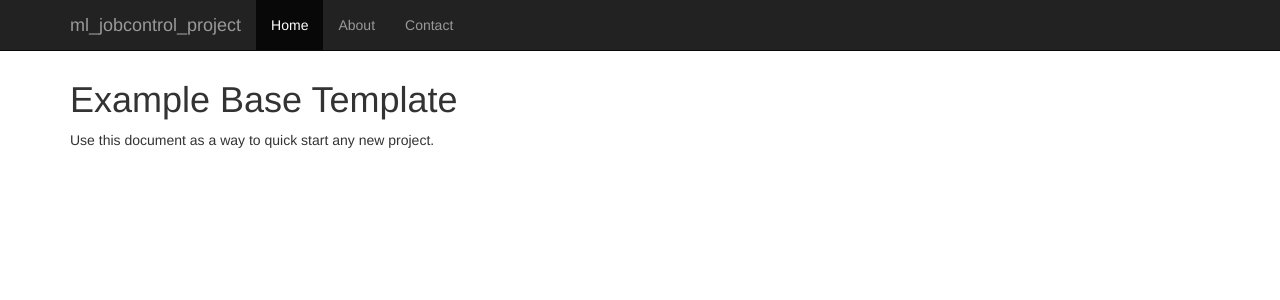
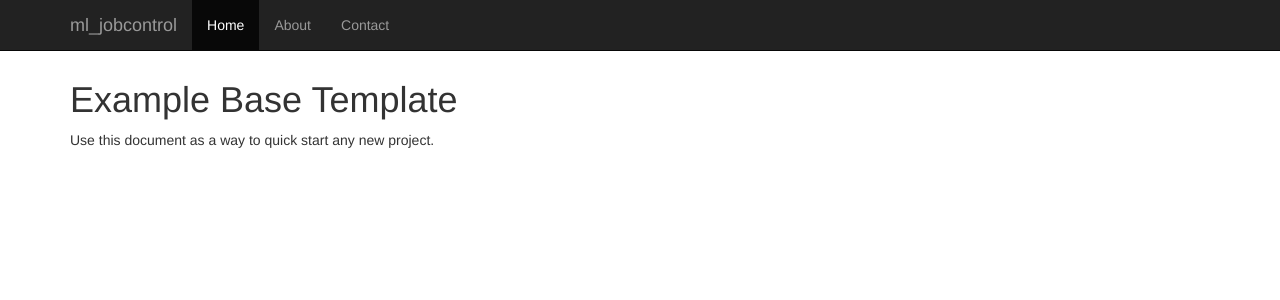
Before and after one commit to jeffamaxey/ml_jobcontrol, a Django app: page / in a window 1280 px wide. Shown: the top 300 px of the page. Run offline with Django 3.2, Linux system fonts and the light colour scheme; some libraries are stand-ins or nearby versions.

Commit message:
ml_jobcontrol_project -> ml_jobcontrol

```diff
--- a/ml_jobcontrol/ml_jobcontrol/urls.py
+++ b/ml_jobcontrol/ml_jobcontrol/urls.py
@@ -11,8 +11,8 @@ urlpatterns = patterns('',
     url(r'^$', TemplateView.as_view(template_name='base.html')),
 
     # Examples:
-    # url(r'^$', 'ml_jobcontrol_project.views.home', name='home'),
-    # url(r'^ml_jobcontrol_project/', include('ml_jobcontrol_project.foo.urls')),
+    # url(r'^$', 'ml_jobcontrol.views.home', name='home'),
+    # url(r'^ml_jobcontrol/', include('ml_jobcontrol.foo.urls')),
 
     # Uncomment the admin/doc line below to enable admin documentation:
     # url(r'^admin/doc/', include('django.contrib.admindocs.urls')),
--- a/ml_jobcontrol/ml_jobcontrol/wsgi.py
+++ b/ml_jobcontrol/ml_jobcontrol/wsgi.py
@@ -1,5 +1,5 @@
 """
-WSGI config for ml_jobcontrol_project project.
+WSGI config for ml_jobcontrol project.
 
 This module contains the WSGI application used by Django's development server
 and any production WSGI deployments. It should expose a module-level variable
@@ -24,7 +24,7 @@ path.append(SITE_ROOT)
 # if running multiple sites in the same mod_wsgi process. To fix this, use
 # mod_wsgi daemon mode with each site in its own daemon process, or use
 # os.environ["DJANGO_SETTINGS_MODULE"] = "jajaja.settings"
-os.environ.setdefault("DJANGO_SETTINGS_MODULE", "ml_jobcontrol_project.settings.production")
+os.environ.setdefault("DJANGO_SETTINGS_MODULE", "ml_jobcontrol.settings.production")
 
 # This application object is used by any WSGI server configured to use this
 # file. This includes Django's development server, if the WSGI_APPLICATION
--- a/ml_jobcontrol/templates/base.html
+++ b/ml_jobcontrol/templates/base.html
@@ -3,7 +3,7 @@
 <html lang="en">
   <head>
     <meta charset="utf-8">
-    <title>{% block title %}ml_jobcontrol_project{% endblock title %}</title>
+    <title>{% block title %}ml_jobcontrol{% endblock title %}</title>
     <meta name="viewport" content="width=device-width, initial-scale=1.0">
     <meta name="description" content="">
     <meta name="author" content="">
@@ -22,10 +22,10 @@
     <![endif]-->
 
     <!-- This file store project specific CSS -->
-    <link href="{% static 'css/ml_jobcontrol_project.css' %}" rel="stylesheet">
+    <link href="{% static 'css/ml_jobcontrol.css' %}" rel="stylesheet">
 
     <!-- Use this to quickly test CSS changes in a template,
-        then move to ml_jobcontrol_project.css -->
+        then move to ml_jobcontrol.css -->
     {% block extra_css %}{% endblock extra_css %}
   </head>
 
@@ -39,7 +39,7 @@
             <span class="icon-bar"></span>
             <span class="icon-bar"></span>
           </button>
-          <a class="navbar-brand" href="#">ml_jobcontrol_project</a>
+          <a class="navbar-brand" href="#">ml_jobcontrol</a>
         </div>
         <div class="collapse navbar-collapse">
           <ul class="nav navbar-nav">
@@ -68,7 +68,7 @@
     <script src="{% static 'js/bootstrap.min.js' %}"></script>
 
     <!-- place project specific Javascript in this file -->
-    <script src="{% static 'js/ml_jobcontrol_project.js' %}"></script>
+    <script src="{% static 'js/ml_jobcontrol.js' %}"></script>
 
     {% block extra_js %}{% endblock extra_js %}
   </body>
```
Also changed, not shown: deploy_tools/gunicorn-upstart.conf.j2 (+4 -4 lines), docs/conf.py (+7 -7 lines), 1 other file.
